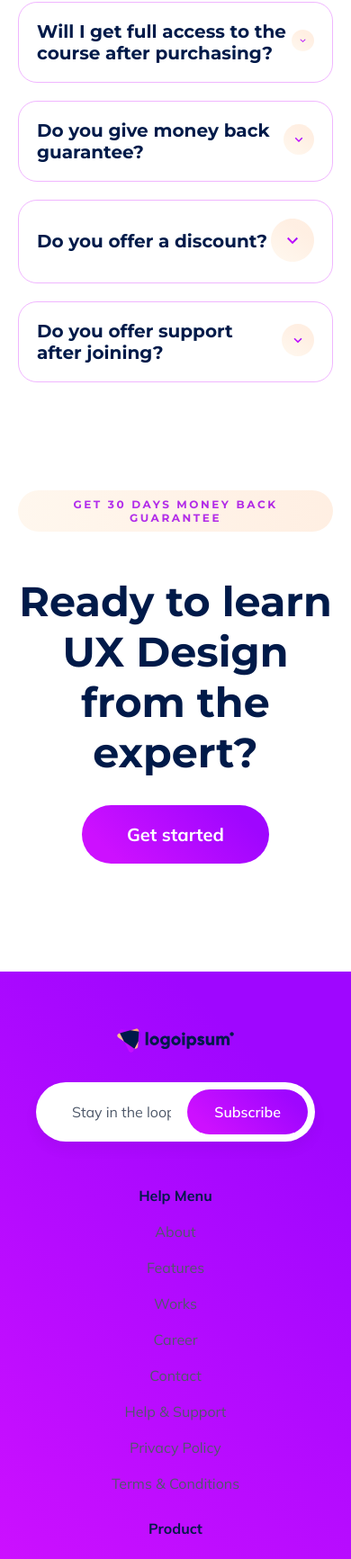
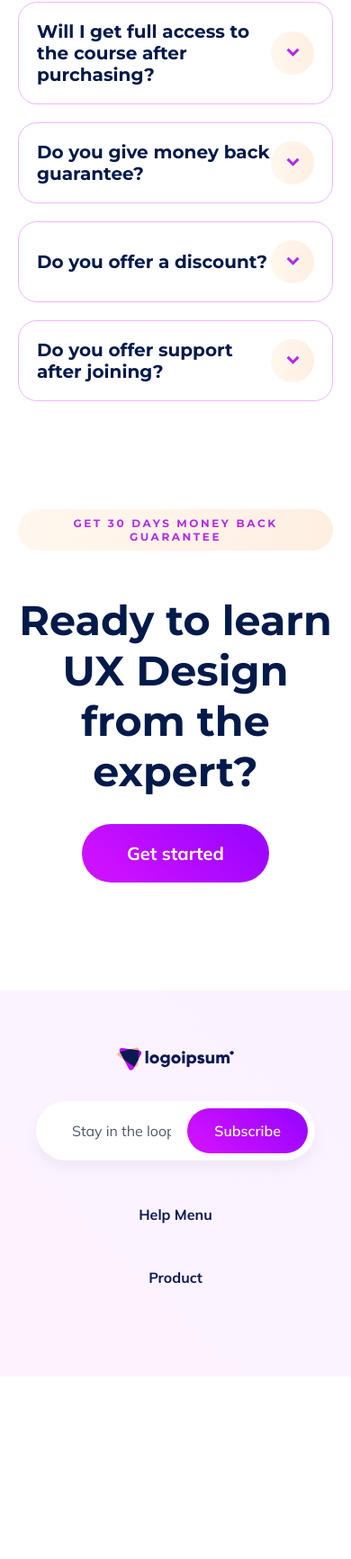
Before and after one commit to mary-kosar/logoipsum, a plain HTML site: page index.html in a window 390 px wide. Shown: the part 5347-7080 px from the top of the page at 90% size. After the commit the page ends 6877 px from the top, so only its background shows below. Drawn offline with nearby package versions, Linux system fonts and the light colour scheme.

```diff
--- a/index.html
+++ b/index.html
@@ -10,7 +10,7 @@
 	<link rel="stylesheet" href="plugins/owl.carousel.css">
     <link rel="stylesheet" href="plugins/owl.theme.default.css">
 	<link rel="preconnect" href="https://fonts.googleapis.com"><link rel="preconnect" href="https://fonts.gstatic.com" crossorigin><link href="https://fonts.googleapis.com/css2?family=Montserrat:wght@700&family=Mulish:wght@400;600;700&display=swap" rel="stylesheet">
-	<link href="https://fonts.googleapis.com/icon?family=Material+Icons" rel="stylesheet" />
+	<link href="https://fonts.googleapis.com/icon?family=Material+Icons" rel="stylesheet">
 </head>
 
 <body id="body">
@@ -166,7 +166,7 @@
 	</section>
 	<!-- review -->
 	<section class="wrapper review">
-		<div class=" review-container container">
+		<div class=" review__container container">
 			<div class="review__info">
 				<h2 class="review__title title">What my students say</h2>
 				<p class="review__desc desc">Create custom landing pages with Shades that convert more visitors than any website—no coding required.</p>
@@ -214,37 +214,37 @@
 			<div id="item1" onclick="toggleItem('item1')" class="faq__item item">
 				<div class="faq__header">
 					<div class="item__title">Will I get full access to the course after purchasing?</div>
-					<div class="item__arrow"><img src="img/icons/arrow.svg" alt="arrow"></div>
+					<div class="item__arrow"><span class="material-icons">expand_more</span></div>
 				</div>
 				<div class="faq__body">
-					Anim pariatur cliche reprehenderit, enim eiusmod high life accusamus terry richardson ad squid. 3 wolf moon officia aute, non cupidatat skateboard dolor brunch. Food truck quinoa nesciunt laborum eiusmod. Brunch 3 wolf moon tempor, sunt aliqua put a bird on it squid single-origin coffee nulla assumenda shoreditch et. Nihil anim keffiyeh helvetica, craft beer labore wes anderson cred nesciunt sapiente ea proident. Ad vegan excepteur butcher vice lomo. Leggings occaecat craft beer farm-to-table, raw denim aesthetic synth nesciunt you probably haven't heard of them accusamus labore sustainable VHS.
+					1 Anim pariatur cliche reprehenderit, enim eiusmod high life accusamus terry richardson ad squid. 3 wolf moon officia aute, non cupidatat skateboard dolor brunch. Food truck quinoa nesciunt laborum eiusmod. Brunch 3 wolf moon tempor, sunt aliqua put a bird on it squid single-origin coffee nulla assumenda shoreditch et. Nihil anim keffiyeh helvetica, craft beer labore wes anderson cred nesciunt sapiente ea proident. Ad vegan excepteur butcher vice lomo. Leggings occaecat craft beer farm-to-table, raw denim aesthetic synth nesciunt you probably haven't heard of them accusamus labore sustainable VHS.
 				</div>
 			</div>
 			<div id="item2" onclick="toggleItem('item2')" class="faq__item item">
 				<div class="faq__header">
 					<div class="item__title">Do you give money back guarantee?</div>
-					<div class="item__arrow"><img src="img/icons/arrow.svg" alt="arrow"></div>
+					<div class="item__arrow"><span class="material-icons">expand_more</span></div>
 				</div>
 				<div class="faq__body">
-					Anim pariatur cliche reprehenderit, enim eiusmod high life accusamus terry richardson ad squid. 3 wolf moon officia aute, non cupidatat skateboard dolor brunch. Food truck quinoa nesciunt laborum eiusmod. Brunch 3 wolf moon tempor, sunt aliqua put a bird on it squid single-origin coffee nulla assumenda shoreditch et. Nihil anim keffiyeh helvetica, craft beer labore wes anderson cred nesciunt sapiente ea proident. Ad vegan excepteur butcher vice lomo. Leggings occaecat craft beer farm-to-table, raw denim aesthetic synth nesciunt you probably haven't heard of them accusamus labore sustainable VHS.
+					2 Anim pariatur cliche reprehenderit, enim eiusmod high life accusamus terry richardson ad squid. 3 wolf moon officia aute, non cupidatat skateboard dolor brunch. Food truck quinoa nesciunt laborum eiusmod. Brunch 3 wolf moon tempor, sunt aliqua put a bird on it squid single-origin coffee nulla assumenda shoreditch et. Nihil anim keffiyeh helvetica, craft beer labore wes anderson cred nesciunt sapiente ea proident. Ad vegan excepteur butcher vice lomo. Leggings occaecat craft beer farm-to-table, raw denim aesthetic synth nesciunt you probably haven't heard of them accusamus labore sustainable VHS.
 				</div>
 			</div>
 			<div id="item3" onclick="toggleItem('item3')" class="faq__item item">
 				<div class="faq__header">
 					<div class="item__title">Do you offer a discount?</div>
-					<div class="item__arrow"><img src="img/icons/arrow.svg" alt="arrow"></div>
+					<div class="item__arrow"><span class="material-icons">expand_more</span></div>
 				</div>
 				<div class="faq__body">
-					Anim pariatur cliche reprehenderit, enim eiusmod high life accusamus terry richardson ad squid. 3 wolf moon officia aute, non cupidatat skateboard dolor brunch. Food truck quinoa nesciunt laborum eiusmod. Brunch 3 wolf moon tempor, sunt aliqua put a bird on it squid single-origin coffee nulla assumenda shoreditch et. Nihil anim keffiyeh helvetica, craft beer labore wes anderson cred nesciunt sapiente ea proident. Ad vegan excepteur butcher vice lomo. Leggings occaecat craft beer farm-to-table, raw denim aesthetic synth nesciunt you probably haven't heard of them accusamus labore sustainable VHS.
+					3 Anim pariatur cliche reprehenderit, enim eiusmod high life accusamus terry richardson ad squid. 3 wolf moon officia aute, non cupidatat skateboard dolor brunch. Food truck quinoa nesciunt laborum eiusmod. Brunch 3 wolf moon tempor, sunt aliqua put a bird on it squid single-origin coffee nulla assumenda shoreditch et. Nihil anim keffiyeh helvetica, craft beer labore wes anderson cred nesciunt sapiente ea proident. Ad vegan excepteur butcher vice lomo. Leggings occaecat craft beer farm-to-table, raw denim aesthetic synth nesciunt you probably haven't heard of them accusamus labore sustainable VHS.
 				</div>
 			</div>
 			<div id="item4" onclick="toggleItem('item4')" class="faq__item item">
 				<div class="faq__header">
 					<div class="item__title">Do you offer support after joining?</div>
-					<div class="item__arrow"><img src="img/icons/arrow.svg" alt="arrow"></div>
+					<div class="item__arrow"><span class="material-icons">expand_more</span></div>
 				</div>
 				<div class="faq__body">
-					Anim pariatur cliche reprehenderit, enim eiusmod high life accusamus terry richardson ad squid. 3 wolf moon officia aute, non cupidatat skateboard dolor brunch. Food truck quinoa nesciunt laborum eiusmod. Brunch 3 wolf moon tempor, sunt aliqua put a bird on it squid single-origin coffee nulla assumenda shoreditch et. Nihil anim keffiyeh helvetica, craft beer labore wes anderson cred nesciunt sapiente ea proident. Ad vegan excepteur butcher vice lomo. Leggings occaecat craft beer farm-to-table, raw denim aesthetic synth nesciunt you probably haven't heard of them accusamus labore sustainable VHS.
+					4 Anim pariatur cliche reprehenderit, enim eiusmod high life accusamus terry richardson ad squid. 3 wolf moon officia aute, non cupidatat skateboard dolor brunch. Food truck quinoa nesciunt laborum eiusmod. Brunch 3 wolf moon tempor, sunt aliqua put a bird on it squid single-origin coffee nulla assumenda shoreditch et. Nihil anim keffiyeh helvetica, craft beer labore wes anderson cred nesciunt sapiente ea proident. Ad vegan excepteur butcher vice lomo. Leggings occaecat craft beer farm-to-table, raw denim aesthetic synth nesciunt you probably haven't heard of them accusamus labore sustainable VHS.
 				</div>
 			</div>
 		</div>
@@ -259,7 +259,8 @@
 	</section>
 	<!-- footer -->
 	<section class="wrapper footer-wrapper">
-		<footer class="footer container">
+		<footer class="footer">
+			<div class="container">
 				<div class="footer__top">
 					<div class="footer__top__logo">
 						<a href="#"><img src="img/logo.svg" alt="logo"></a>
@@ -270,9 +271,9 @@
 					</div>
 				</div>
 				<div class="footer__bottom">
-				<div class="footer__bottom__menu menu">
+					<div id="list1" onclick="toggleList('list1')" class="footer__bottom__menu menu">
 						<h3 class="menu__title">Help Menu</h3>
-					<ul class="menu__list">
+						<ul  class="menu__list">
 							<div class="menu__list__row">
 								<li class="menu__item"><a href="#" class="menu__link">About</a> </li>
 								<li class="menu__item"><a href="#" class="menu__link">Features</a> </li>
@@ -287,7 +288,7 @@
 							</div>
 						</ul>
 					</div>
-				<div class="footer__bottom__product product">
+					<div  id="list" onclick="toggleList('list2')" class="footer__bottom__product product">
 						<h3 class="product__title">Product</h3>
 						<ul class="product__list">
 							<li class="product__item"><a href="#" class="product__link">Essential Landing Page</a></li>
@@ -295,6 +296,7 @@
 							<li class="product__item"><a href="#" class="product__link">Karnel Admin Dashboard</a></li>
 							<li class="product__item"><a href="#" class="product__link">Gray UI Kit</a></li>
 						</ul>
+					</div>
 				</div>
 			</div>
 		</footer>
--- a/script.js
+++ b/script.js
@@ -37,3 +37,8 @@ function toggleItem(id) {
   var item = document.getElementById(id);
   item.classList.toggle("_active");
 }
+
+function toggleList(id) {
+  var list = document.getElementById(id);
+  list.classList.toggle("_active");
+}
--- a/scss/blocks/_faq.scss
+++ b/scss/blocks/_faq.scss
@@ -44,5 +44,27 @@
 	}
 	&__arrow {
         transition: $transition;
+        position: relative;
+        .material-icons {
+                position: relative;
+                display: flex;
+                justify-content: center;
+                align-items: center;
+                width: 48px;
+                height: 48px;
+                font-weight: 600;
+                font-size: 25px;
+                color: $c-secondary;
+                &::after {
+                        content: '';
+                        position: absolute;
+                        background: $c-gradient-secondaty;
+                        border-radius: 50px;
+                        opacity: 0.2;
+                        width: 100%;
+                        height: 100%;
+                        left: 0;
+                }
+        }
 	}
 }
--- a/scss/blocks/_footer.scss
+++ b/scss/blocks/_footer.scss
@@ -1,9 +1,17 @@
 .footer-wrapper {
     padding-top: 63px;
     padding-bottom: 80px;
+    position: relative;
+    &::before{
+        content: '';
+        position: absolute;
         background:  $c-gradient-primary;
         mix-blend-mode: normal;
-    // opacity: 0.05;
+        opacity: 0.05;
+        width: 100%;
+        height: 100%;
+        top: 0;
+    }
 }
 .footer {
 	&__top {
@@ -60,6 +68,21 @@
             align-items: center;
             text-align: center;
         }
+        @include mobile {
+            .footer__bottom__menu,
+            .footer__bottom__product {
+                &._active {
+                    .product__list,
+                    .menu__list  {
+                        display: block;
+                    }
+                }
+            }
+            .product__list,
+            .menu__list {
+                display: none;
+            }
+        }
 	}
 }
 .menu {
@@ -88,8 +111,6 @@
         @include text($font-body, 700, 16px, 20px, $c-title);
                 margin-bottom: 20px;
     }
-	&__list {
-	}
 	&__item:not(:last-child) {
                 margin-bottom: 20px;
         }
--- a/scss/blocks/_review.scss
+++ b/scss/blocks/_review.scss
@@ -1,8 +1,6 @@
 .review {
         background: $c-gradient-primary;
-}
-
-.review-container {
+        &__container {
                 padding-top: 120px;
                 padding-bottom: 120px;
                 margin-top: 120px;
@@ -12,7 +10,6 @@
                     margin-bottom: 70px;
                 }
         }
-.review {
 	&__info {
         text-align: center;
         margin: 0 auto;
@@ -26,10 +23,6 @@
         color: $c-white;
         margin-bottom: 100px;
 	}
-}
-.slider {
-        // display: flex;
-        // gap: 20px;
 }
 .owl-theme .owl-dots{
         display: none;
@@ -51,10 +44,6 @@
                 gap: 14px;
                 align-items: center;
 	}
-	&__img {
-	}
-	&__desc {
-	}
 	&__name {
                 @include text($font-body, 700, 16px, 20px, $c-white);
                 margin-bottom: 4px;
```
Also changed, not shown: style.css. Lines whose indentation alone changed are shown as unchanged.
